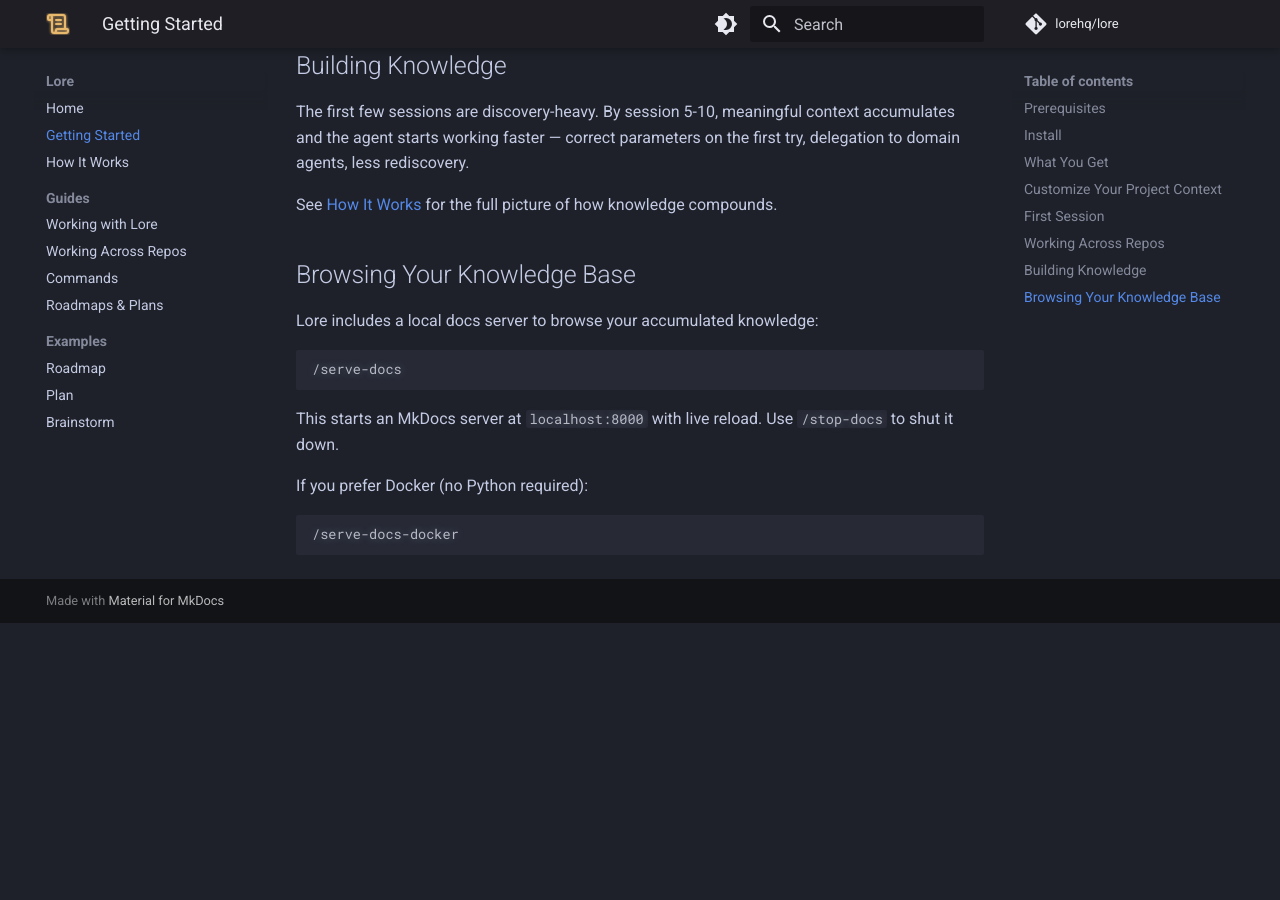
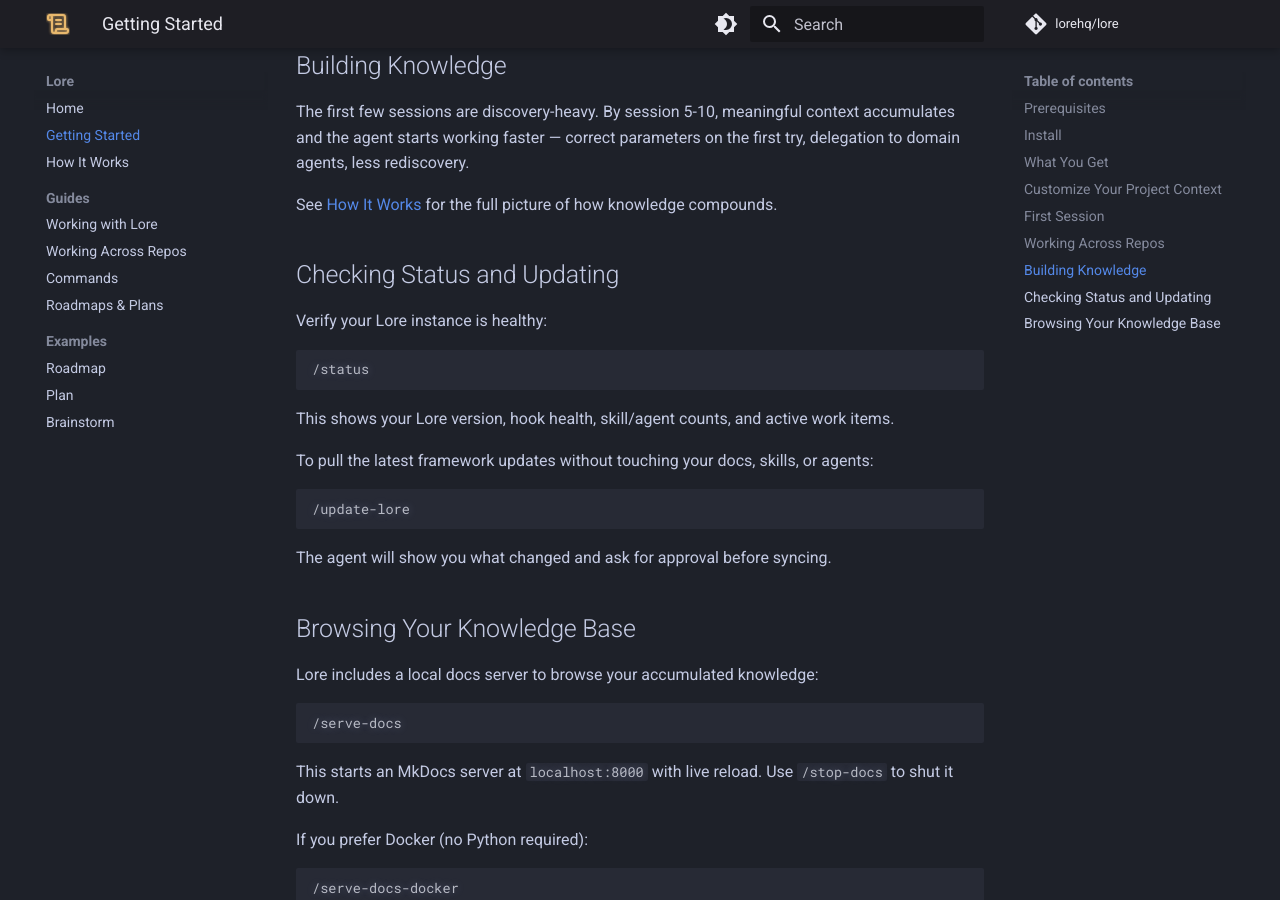
Before and after one commit to lorehq/lore-docs, an MkDocs documentation site: the page built from docs/getting-started.md, in a window 1280 px wide and 900 px high, scrolled down 1733 px. Built offline with MkDocs 1.6.1 and Material for MkDocs 9.7.7, drawn with Linux system fonts in a browser that asks for light colours; comment, search, counter and statistics services are not loaded; before the commit the page ends 2356 px from its top, so only the background shows below that.

Commit message:
Document /status and /update-lore commands
Co-Authored-By: Claude Opus 4.6 <noreply@anthropic.com>

````diff
--- a/docs/getting-started.md
+++ b/docs/getting-started.md
@@ -75,6 +75,24 @@ The first few sessions are discovery-heavy. By session 5-10, meaningful context
 
 See [How It Works](how-it-works.md) for the full picture of how knowledge compounds.
 
+## Checking Status and Updating
+
+Verify your Lore instance is healthy:
+
+```
+/status
+```
+
+This shows your Lore version, hook health, skill/agent counts, and active work items.
+
+To pull the latest framework updates without touching your docs, skills, or agents:
+
+```
+/update-lore
+```
+
+The agent will show you what changed and ask for approval before syncing.
+
 ## Browsing Your Knowledge Base
 
 Lore includes a local docs server to browse your accumulated knowledge:
````
Also changed, not shown: docs/guides/commands.md (+11 -0 lines).
